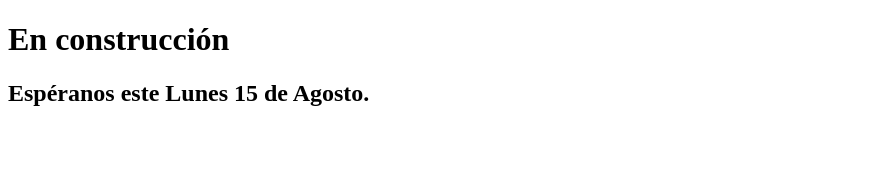
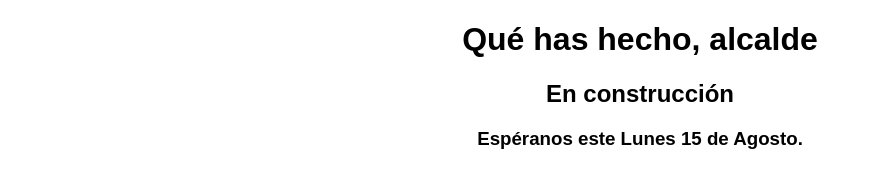
Before and after one commit to elzr/placeholder, a plain HTML site: page index.html in a window 1280 px wide. Shown: the whole page, without its empty margins (0-872 px from the left). Drawn offline with Linux system fonts and the light colour scheme.

Commit message:
Minor sprucing up, that's it!

```diff
--- a/index.html
+++ b/index.html
@@ -1,10 +1,14 @@
 <!doctype html>
 <html xmlns="http://www.w3.org/1999/xhtml" lang="en" xml:lang="en">
-<head><title>Qué has hecho, alcalde - En construcción</title></head>
+<head>
+  <title>Qué has hecho, alcalde - En construcción</title>
+  <style>body {font-family:sans-serif; text-align:center}</style>
+</head>
 <body>
 
-<h1>En construcción</h1>
-<h2>Espéranos este Lunes 15 de Agosto.</h2>
+<h1>Qué has hecho, alcalde</h1>
+<h2>En construcción</h2>
+<h3>Espéranos este Lunes 15 de Agosto.</h3>
 
 </body>
 </html>
```
